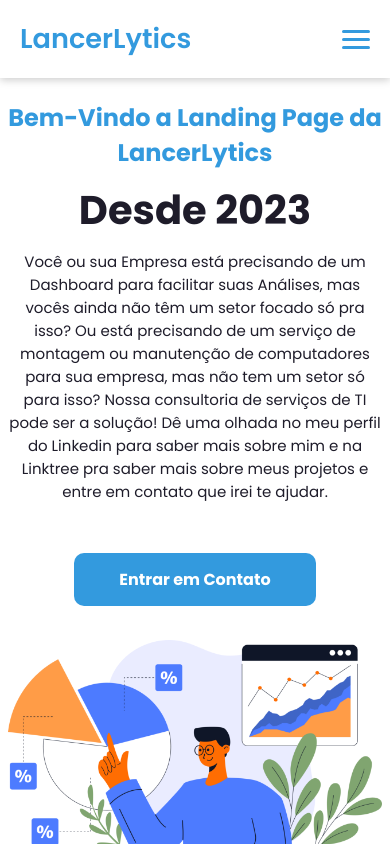
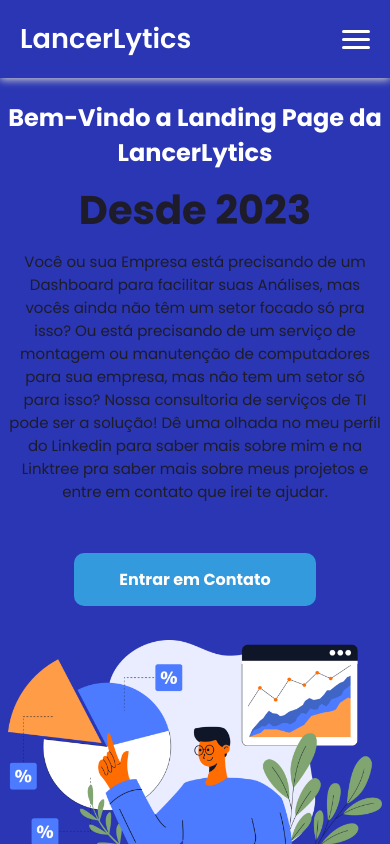
Before and after one commit to RiquelmoFerreira/lancerlytics_landing_page, a plain HTML site: page index.html in a window 390 px wide. Drawn offline with nearby package versions, Linux system fonts and the light colour scheme.

Commit message:
Update style.css

```diff
--- a/style.css
+++ b/style.css
@@ -12,10 +12,11 @@
     --red:#339ade;
     --white: #fff;
     --dark: #1e1c2a;
+    --blue: #2A36B4;
 }
 body{
     color:var(--dark);
-    background: var(white);
+    background: var(--blue);
 }
 .navigation{
     display: flex;
@@ -24,12 +25,12 @@ body{
     padding: 18px 40px;
     box-shadow: 0 0.1rem 0.5rem #ccc;
     width: 100%;
-    background: var(--white);
+    background: var(--blue);
     transition: all 0.5s;
     position: fixed;
 }
 .navigation .logo{
-    color: var(--red);
+    color: var(--white);
     font-size: 1.7rem;
     font-weight: 600;
 }
@@ -45,7 +46,7 @@ body{
     transition: all 0.5s;
 }
 .navigation ul li a:hover{
-    color: var(--red)
+    color: var(--white)
 }
 .navigation i{
     cursor:pointer;
@@ -67,7 +68,7 @@ body{
 .menu .bar:nth-child(1),
 .menu .bar:nth-child(2),
 .menu .bar:nth-child(3){
-    background: var(--red);
+    background: var(--white);
 }
 .home{
     width: 100%;
@@ -82,7 +83,7 @@ body{
 }
 .home-text .text-h4{
     font-size: 1.5rem;
-    color: var(--red);
+    color: var(--white);
     margin-bottom: 1rem;
 }
 .home-text .text-h1{
@@ -133,7 +134,7 @@ body{
         width: 100%;
         height: 100%;
         flex-direction: column;
-        background: var(--white);
+        background: var(--blue);
         gap: -10px;
     }
     .nav-item{
```
